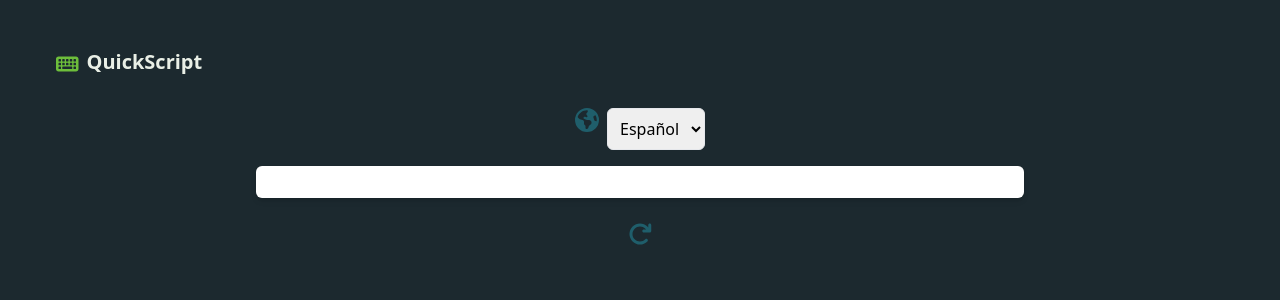
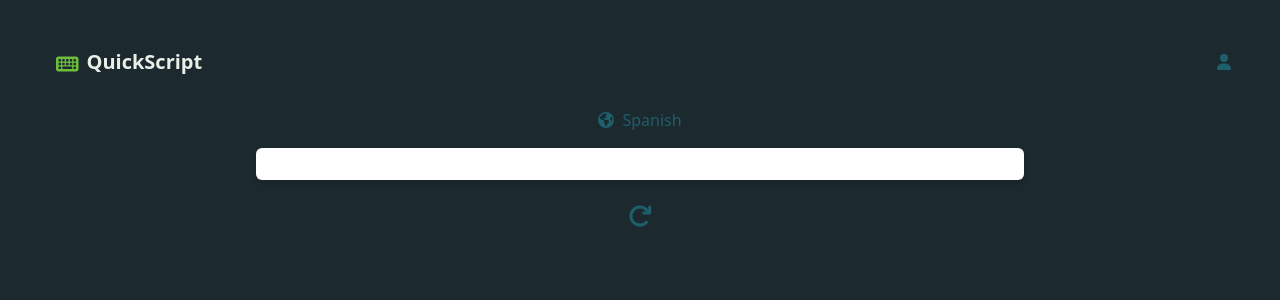
Before and after one commit to luisBazanDev/QuickScript-client, a React (Vite) app: page /game in a window 1280 px wide. Shown: the top 300 px of the page. Built offline with nearby package versions, Linux system fonts and the light colour scheme.

Commit message:
game page 60%

```diff
--- /dev/null
+++ b/src/components/atoms/modal/index.tsx
@@ -0,0 +1,53 @@
+import React from 'react';
+
+interface ModalProps {
+  isOpen: boolean;
+  onClose: () => void;
+  onSelectLanguage: (language: string) => void;
+}
+
+const Modal: React.FC<ModalProps> = ({ isOpen, onClose, onSelectLanguage }) => {
+  if (!isOpen) return null;
+
+  return (
+    <div className="fixed inset-0 bg-black bg-opacity-60 flex items-center justify-center">
+      <div className="bg-quickscript_dark_gray rounded-lg p-6 w-80 text-quickscript_white">
+        <h2 className="text-xl font-bold mb-4">Selecciona un idioma</h2>
+        <ul>
+          <li className="mb-2">
+            <button
+              className="w-full text-center p-2 rounded hover:bg-quickscript_gray"
+              onClick={() => onSelectLanguage('es')}
+            >
+              Spanish
+            </button>
+          </li>
+          <li className="mb-2">
+            <button
+              className="w-full text-center p-2 rounded hover:bg-quickscript_gray"
+              onClick={() => onSelectLanguage('en')}
+            >
+              English
+            </button>
+          </li>
+          <li className="mb-2">
+            <button
+              className="w-full text-center p-2 rounded hover:bg-quickscript_gray"
+              onClick={() => onSelectLanguage('other')}
+            >
+              Other
+            </button>
+          </li>
+        </ul>
+        <button
+          className="mt-4 w-full p-2 bg-quickscript_dark_gray text-white rounded hover:bg-red-500"
+          onClick={onClose}
+        >
+          Close
+        </button>
+      </div>
+    </div>
+  );
+};
+
+export default Modal;
--- a/src/pages/Game.tsx
+++ b/src/pages/Game.tsx
@@ -1,13 +1,17 @@
 import React, { useState } from 'react';
 import { FontAwesomeIcon } from '@fortawesome/react-fontawesome';
-import { faEarthAmerica, faRedo } from '@fortawesome/free-solid-svg-icons';
+import { faEarthAmerica, faRedo, faUser } from '@fortawesome/free-solid-svg-icons';
 import Logo from '../components/atoms/logo';
+import Modal from '../components/atoms/modal';
 
 const Game: React.FC = () => {
   const [language, setLanguage] = useState('es');
+  const [isModalOpen, setIsModalOpen] = useState(false);
 
-  const handleLanguageChange = (e: React.ChangeEvent<HTMLSelectElement>) => {
-    setLanguage(e.target.value);
+
+  const handleLanguageChange = (language: string) => {
+    setLanguage(language);
+    setIsModalOpen(false);
   };
 
   const handleReset = () => {
@@ -18,22 +22,25 @@ const Game: React.FC = () => {
     <div className="min-h-screen h-screen overflow-hidden flex flex-col items-center bg-quickscript_dark_gray">
       <header className="w-full flex justify-between items-center p-4">
         <Logo logoType='secondary'/>
+        <a href="#">
+          <FontAwesomeIcon
+            icon={faUser}
+            className='h-4 w-4 text-quickscript_light_gray' />
+        </a>
+
       </header>
       <main className="flex flex-col items-center w-full flex-1 p-4">
         <div className="w-full flex justify-center mb-4">
-          <FontAwesomeIcon icon={faEarthAmerica} className="h-6 w-6 text-quickscript_light_gray mr-2" />
-          <select
-            value={language}
-            onChange={handleLanguageChange}
-            className="p-2 border rounded-md"
+          <FontAwesomeIcon icon={faEarthAmerica} className="h-4 w-4 mt-1 text-quickscript_light_gray mr-2" />
+          <button
+            onClick={() => setIsModalOpen(true)}
+            className="appearance-none bg-transparent border-none text-quickscript_light_gray p-0 outline-none hover:underline"
           >
-            <option value="es">Español</option>
-            <option value="en">Inglés</option>
-            <option value="other">Otro</option>
-          </select>
+            {language === 'es' ? 'Spanish' : language === 'en' ? 'English' : 'Other'}
+          </button>
         </div>
         <div className="w-full max-w-3xl p-4 rounded-md shadow-md mb-4 bg-white">
-          {/* componente lb */}
+          {/* lb typer*/}
         </div>
         <div className="w-full flex justify-center">
           <button
@@ -44,6 +51,11 @@ const Game: React.FC = () => {
           </button>
         </div>
       </main>
+      <Modal
+        isOpen={isModalOpen}
+        onClose={() => setIsModalOpen(false)}
+        onSelectLanguage={handleLanguageChange}
+      />
     </div>
   );
 };
```
